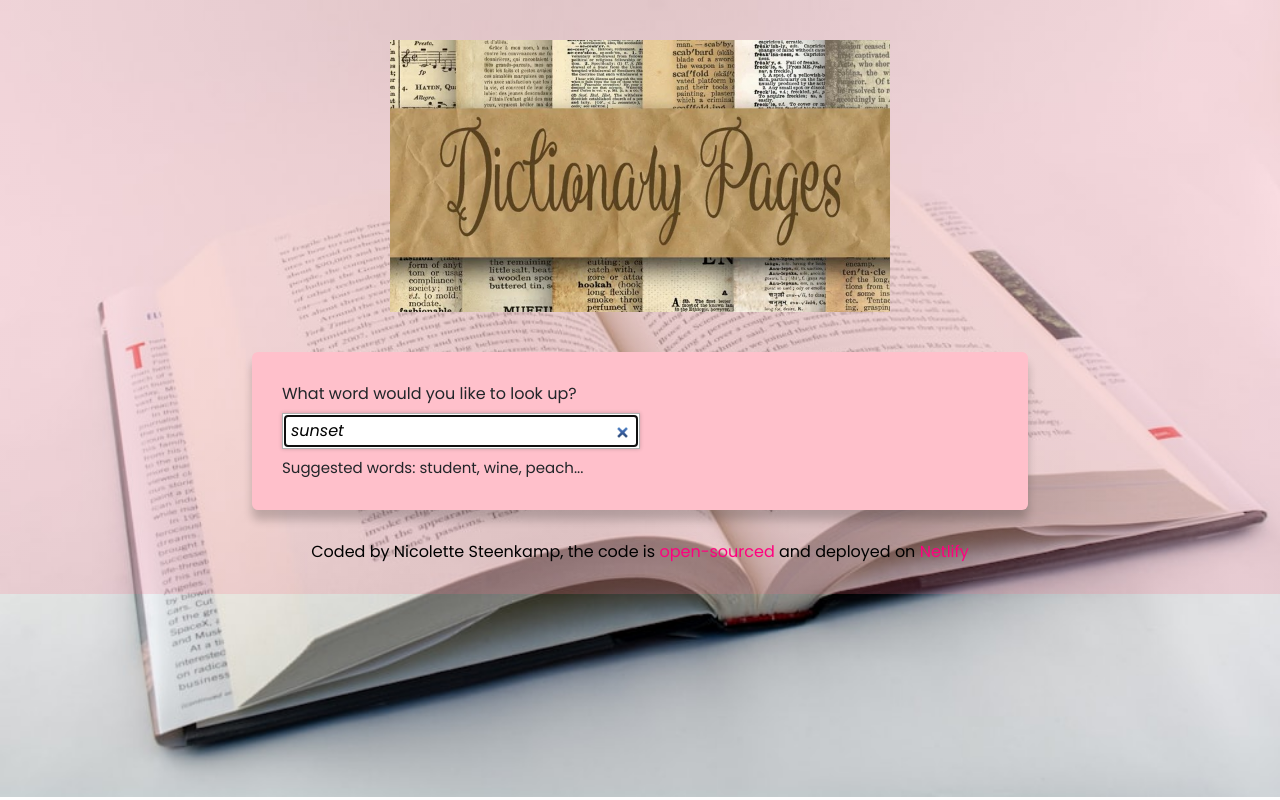
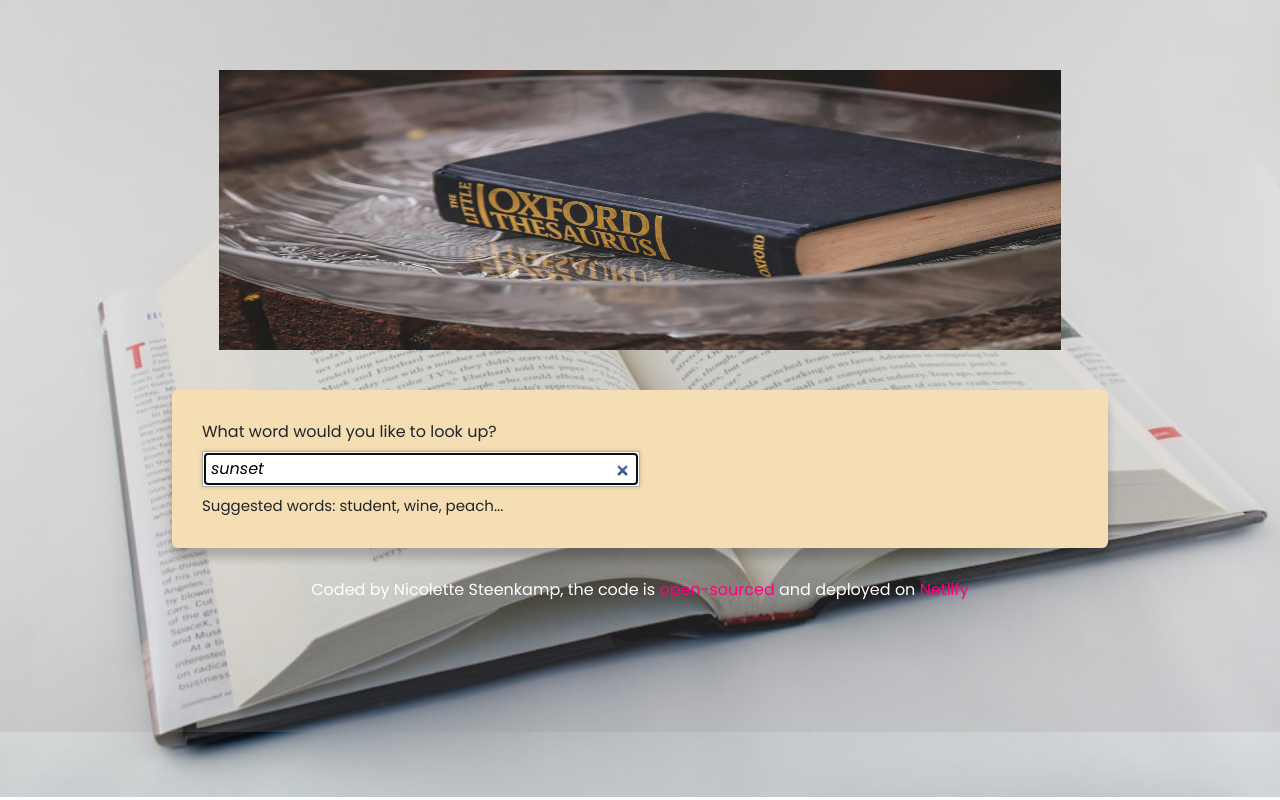
Before and after one commit to NicoletteSteenkamp/Dictionary, a React (Create React App) app: page / in a window 1280 px wide. Built offline with nearby package versions, Linux system fonts and the light colour scheme; no server answers; a web font is replaced by a local one.

Commit message:
added image api

```diff
--- a/src/App.css
+++ b/src/App.css
@@ -1,7 +1,9 @@
-.container{max-width: 800px;}
+.App{max-width: 960px;
+margin: 0 auto;
+padding: 30px 0 100px;}
 
 body {background-image:
-    linear-gradient(rgba(252, 108, 133, 0.2), rgba(252, 108, 133, 0.2)),
+    linear-gradient(rgba(119, 114, 115, 0.2), rgba(153, 147, 148, 0.2)),
     url(./book.jpeg);
     background-repeat: no-repeat;
     background-size: cover;
@@ -15,11 +17,12 @@ text-decoration: none;}
 
 .App-header{margin: 30px 0;}
 
-.app-logo{max-width: 500px;
+.app-logo{height: 300px;
+  width: 90%;
 display: block;
 margin: 0 auto;
 padding: 10px 0;}
 
 .app-footer{ text-align: center;
 margin: 30px 0;
-color: black;}
+color:white;}
--- a/src/Dictionary.css
+++ b/src/Dictionary.css
@@ -5,7 +5,7 @@
 
   }
 
-.Dictionary section{background-color:pink;
+.Dictionary section{background-color:wheat;
 padding: 30px;
 margin: 20px 0;
 border-radius: 6px;
--- a/src/Dictionary.js
+++ b/src/Dictionary.js
@@ -1,20 +1,31 @@
 import React, { useState } from "react";
 import axios from "axios";
 import Results from "./Results";
+import Photos from "./Photos";
 import "./Dictionary.css";
 
 export default function Dictionary(props) {
   let [keyword, setKeyword] = useState(props.defaultKeyword);
   let [results, setResults] = useState(null);
   let [loaded,setLoaded]=useState(false);
+  let [photos, setPhotos] = useState(null);
 
   function handleResponse(response) {
     setResults(response.data);
   }
 
-  function search(){ let apiKey="ae997t30869fc345038bf7f0abaao7e6"
+  function handleImgResponse(response){
+    setPhotos(response.data.photos);
+  }
+
+  function search(){
+    let apiKey="ae997t30869fc345038bf7f0abaao7e6"
     let apiUrl = `https://api.shecodes.io/dictionary/v1/define?word=${keyword}&key=${apiKey}`;
-    axios.get(apiUrl).then(handleResponse);
+   axios.get(apiUrl).then(handleResponse);
+
+  let imgApiKey="ae997t30869fc345038bf7f0abaao7e6";
+  let imgUrl=`https://api.shecodes.io/images/v1/search?query=${keyword}&key=${imgApiKey}`;
+  axios.get(imgUrl).then(handleImgResponse)
   }
 
   function handleSubmit(event) {
@@ -46,6 +57,7 @@ Suggested words: student, wine, peach...
       </div>
       </section>
       <Results results={results} />
+      <Photos photos={photos} />
     </div>
   );
   else {
--- a/src/Meaning.css
+++ b/src/Meaning.css
@@ -5,7 +5,7 @@
   }
 
   .Meaning .example {
-    color: #70757a;
+    color: #52565b;
     font-style: italic;
     margin-top: 10px;
   }
--- a/src/Phonetic.js
+++ b/src/Phonetic.js
@@ -4,6 +4,7 @@ import "./Phonetic.css";
 export default function Phonetic(props) {
   return (
     <div>
+
       {props.phonetic ? (
         <section>
           <h4>Phonetic: {props.phonetic}</h4>
--- /dev/null
+++ b/src/Photos.css
@@ -0,0 +1,6 @@
+.Photos img{
+    border-radius: 4px;
+    margin-bottom: 20px;
+
+
+}
--- /dev/null
+++ b/src/Photos.js
@@ -0,0 +1,29 @@
+import React from "react";
+import "./Photos.css";
+
+export default function Photos(props) {
+  if (!props.photos) {
+    return null;
+  } else {
+
+    return (
+      <div className="Gallery row">
+        {props.photos.map(function (photo, index) {
+
+          return (
+            <div className="col-sm-4 p-1">
+              <a href={photo.src.landscape} target="_blank" rel="noreferrer">
+                <img
+                  src={photo.src.landscape}
+                  alt=""
+                  key={index}
+                  className="img-fluid"
+                />
+              </a>
+            </div>
+          );
+        })}
+      </div>
+    );
+  }
+}
```
Also changed, not shown: src/dictio.png (deleted), src/logo.png.
